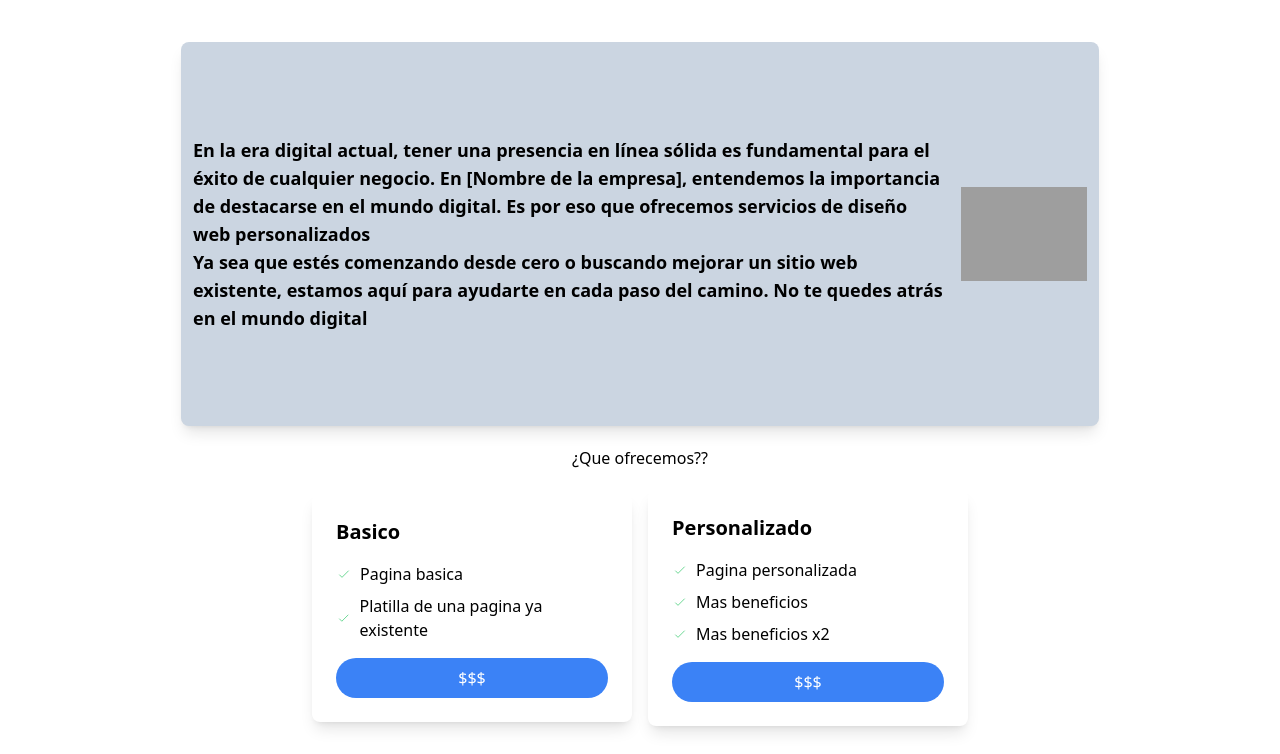
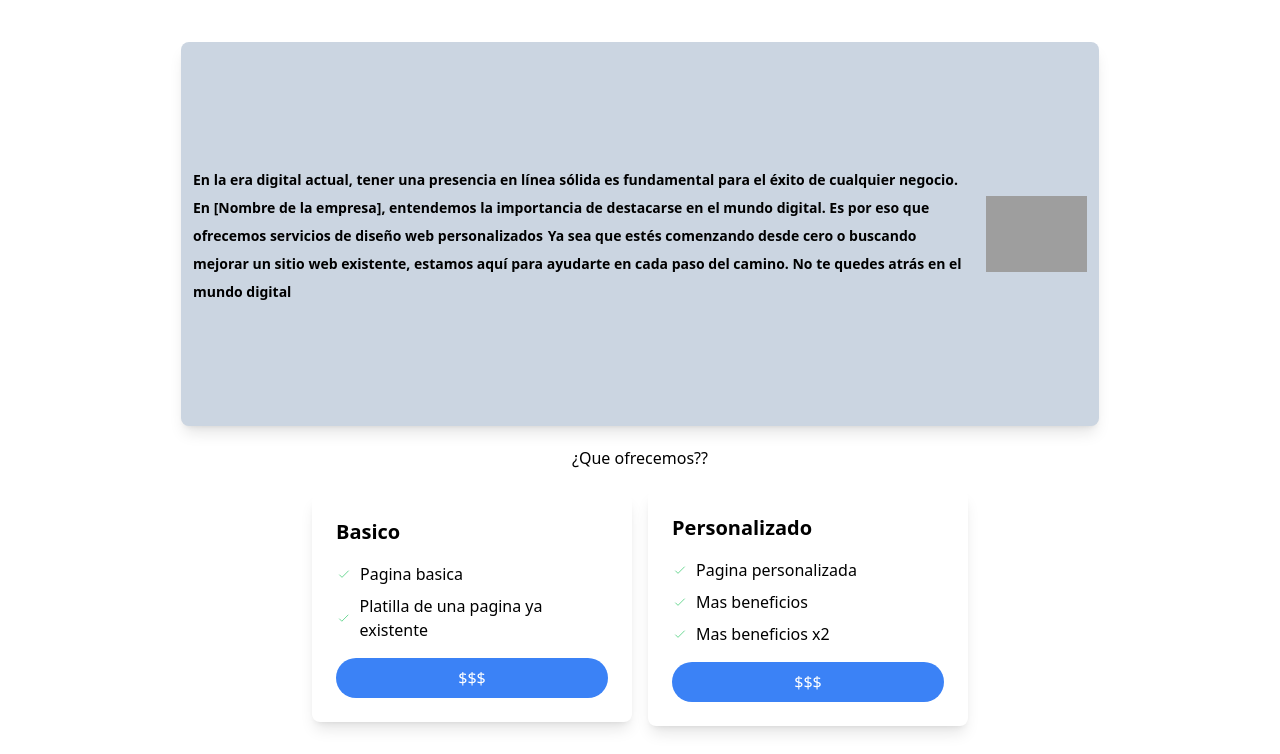
Before and after one commit to PabloGuinazu/astro-new, an Astro site: page / in a window 1280 px wide. Shown: the part 46-800 px from the top of the page. Built offline with nearby package versions, Linux system fonts and the light colour scheme; Astro itself is replaced by a stand-in of ours; grey boxes are pictures that could not be loaded.

Commit message:
se añade archivo css y se importa en index y footer

```diff
--- a/src/components/Footer.astro
+++ b/src/components/Footer.astro
@@ -1,4 +1,5 @@
 ---
+import '../global.css';
 const today = new Date();
 ---
 <footer class="bg-gray-200 text-center pt-10 pb-32">
--- /dev/null
+++ b/src/global.css
@@ -0,0 +1,8 @@
+@tailwind base;
+@tailwind components;
+@tailwind utilities;
+
+/* text and list */
+p {
+  @apply text-sm inline;
+}
--- a/src/pages/index.astro
+++ b/src/pages/index.astro
@@ -4,6 +4,7 @@ import Hero from '../components/Hero.astro';
 import Header from '../components/Header.astro';
 import Footer from '../components/Footer.astro';
 import Card from '../components/Card.astro'
+import '../global.css';
 ---
 
 <!doctype html>
```
